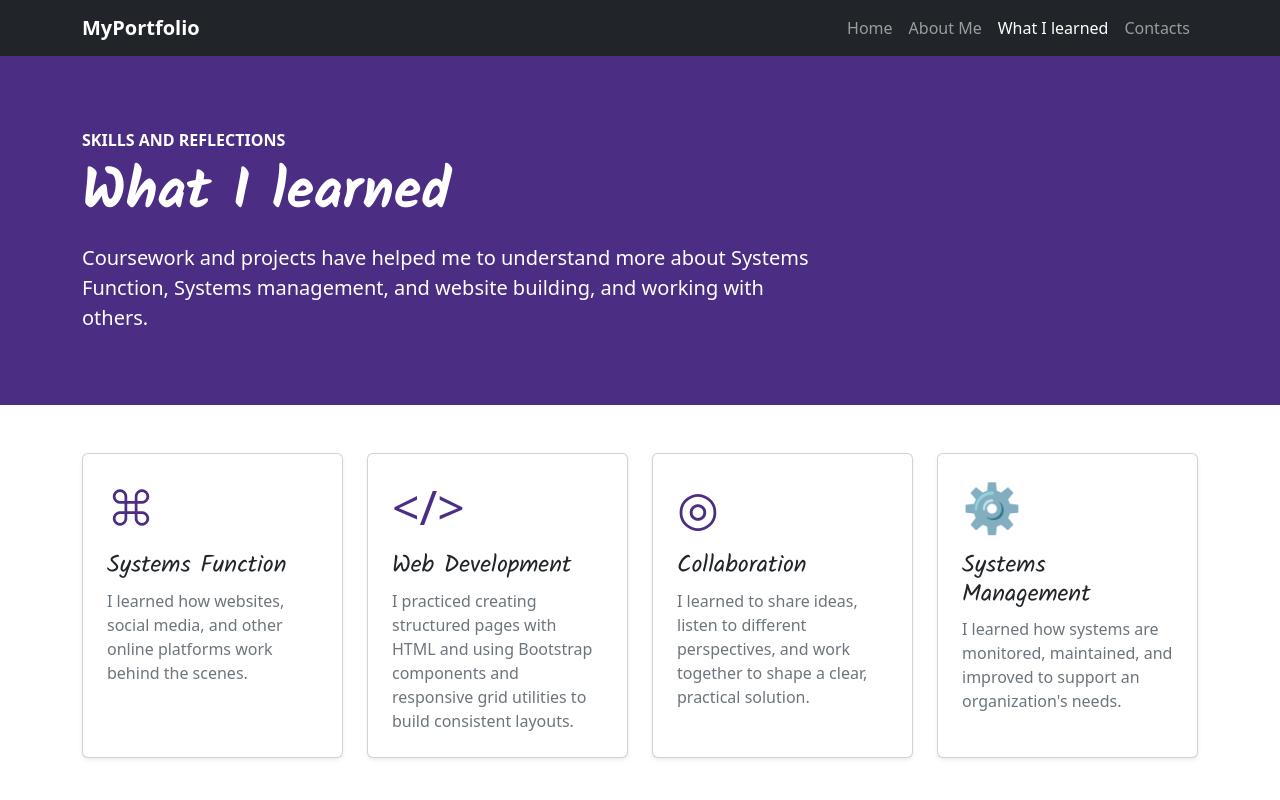
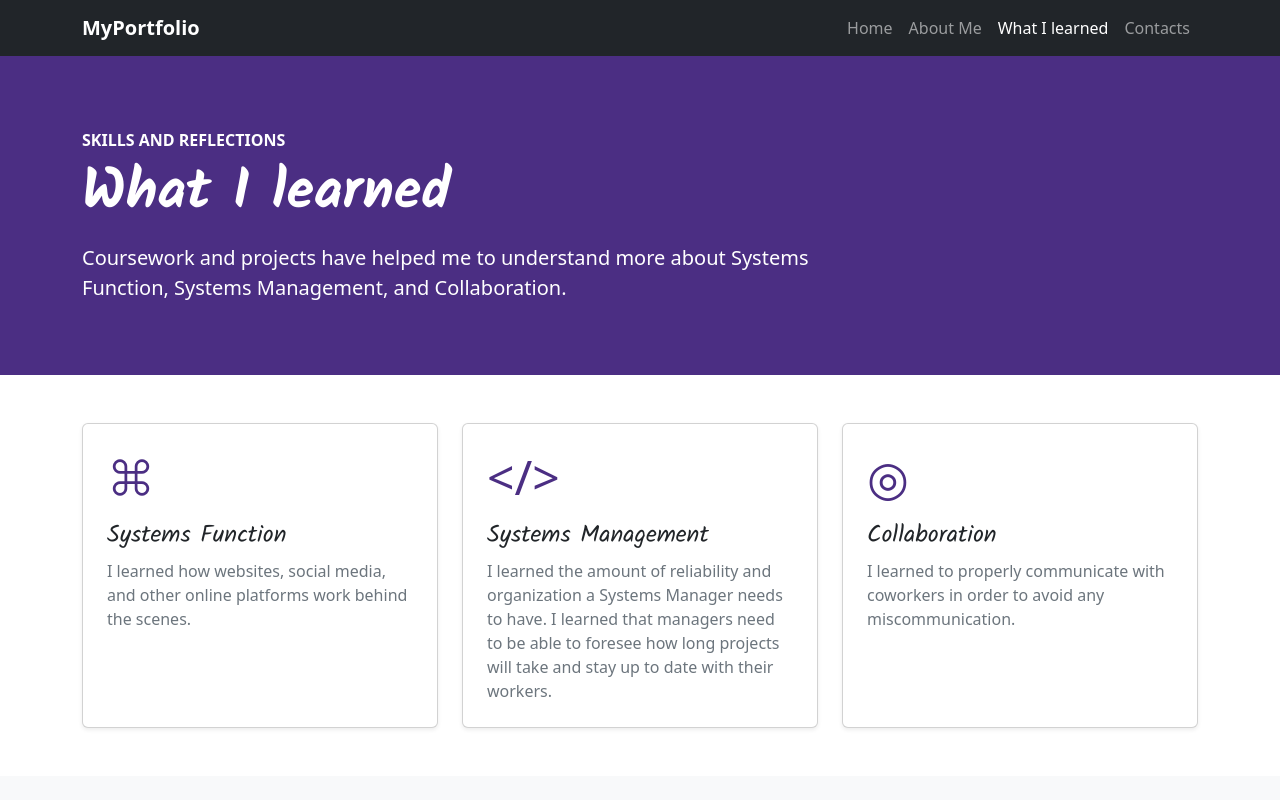
Before and after one commit to ChannahBY/IS202Project, a plain HTML site: page learned.html in a window 1280 px wide. Shown: the top 800 px of the page. Drawn offline with nearby package versions, Linux system fonts and the light colour scheme.

Commit message:
Update content and improve clarity across About, Contacts, and What I Learned pages

```diff
--- a/learned.html
+++ b/learned.html
@@ -58,13 +58,13 @@
         <div class="container py-lg-4">
           <p class="text-uppercase fw-semibold mb-2">Skills and reflections</p>
           <h1 class="display-4 fw-bold">What I learned</h1>
-          <p class="lead col-lg-8 mt-3 mb-0">Coursework and projects have helped me to understand more about Systems Function, Systems management, and website building, and working with others.</p>
+          <p class="lead col-lg-8 mt-3 mb-0">Coursework and projects have helped me to understand more about Systems Function, Systems Management, and Collaboration.</p>
         </div>
       </header>
 
       <section class="container py-5">
         <div class="row g-4">
-          <div class="col-md-6 col-lg-3">
+          <div class="col-md-6 col-lg-4">
             <article class="card h-100 shadow-sm">
               <div class="card-body p-4">
                 <div class="display-5 text-royal-purple mb-3" aria-hidden="true">⌘</div>
@@ -73,30 +73,21 @@
               </div>
             </article>
           </div>
-          <div class="col-md-6 col-lg-3">
+          <div class="col-md-6 col-lg-4">
             <article class="card h-100 shadow-sm">
               <div class="card-body p-4">
                 <div class="display-5 text-royal-purple mb-3" aria-hidden="true">&lt;/&gt;</div>
-                <h2 class="h4 card-title">Web Development</h2>
-                <p class="card-text text-secondary">I practiced creating structured pages with HTML and using Bootstrap components and responsive grid utilities to build consistent layouts.</p>
+                <h2 class="h4 card-title">Systems Management</h2>
+                <p class="card-text text-secondary">I learned the amount of reliability and organization a Systems Manager needs to have. I learned that managers need to be able to foresee how long projects will take and stay up to date with their workers.</p>
               </div>
             </article>
           </div>
-          <div class="col-md-6 col-lg-3">
+          <div class="col-md-6 col-lg-4">
             <article class="card h-100 shadow-sm">
               <div class="card-body p-4">
                 <div class="display-5 text-royal-purple mb-3" aria-hidden="true">◎</div>
                 <h2 class="h4 card-title">Collaboration</h2>
-                <p class="card-text text-secondary">I learned to share ideas, listen to different perspectives, and work together to shape a clear, practical solution.</p>
-              </div>
-            </article>
-          </div>
-          <div class="col-md-6 col-lg-3">
-            <article class="card h-100 shadow-sm">
-              <div class="card-body p-4">
-                <div class="display-5 text-royal-purple mb-3" aria-hidden="true">⚙</div>
-                <h2 class="h4 card-title">Systems Management</h2>
-                <p class="card-text text-secondary">I learned how systems are monitored, maintained, and improved to support an organization's needs.</p>
+                <p class="card-text text-secondary">I learned to properly communicate with coworkers in order to avoid any miscommunication.</p>
               </div>
             </article>
           </div>
```
Also changed, not shown: about.html (+1 -1 lines), contacts.html (+2 -2 lines).
